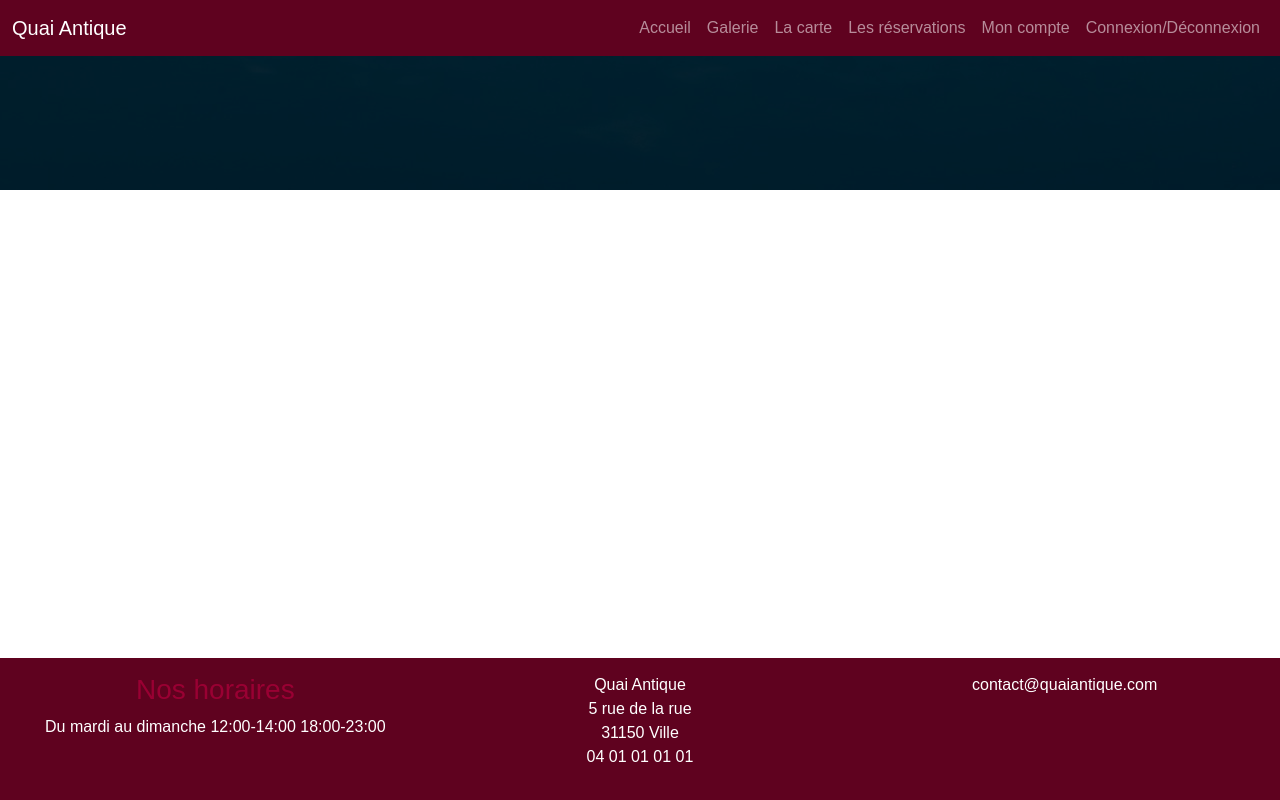
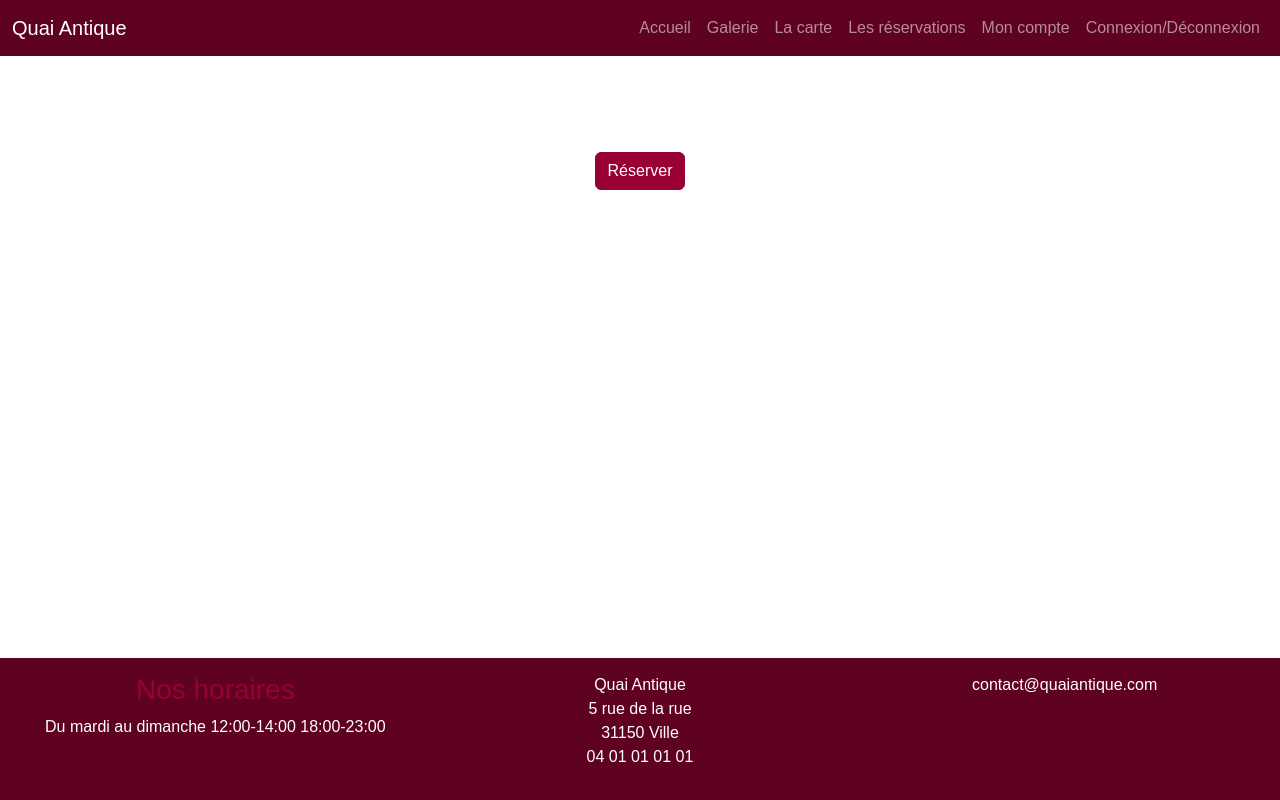
Before and after one commit to PerrineSchwabSimon/RestaurantLeQuaiAntiqueFront, a website with bundled scripts: page index.html in a window 1280 px wide. Built offline with nearby package versions, Linux system fonts and the light colour scheme; files whose address does not match are found by name; a web font is replaced by a local one.

Commit message:
Accueil 4

```diff
--- a/pages/home.html
+++ b/pages/home.html
@@ -1,5 +1,5 @@
-<div class="hero-scene text-center">
-    <div class="hero-scene-content">
+<div class="resort text-center text-white">
+    <div class="resort">
             <p>Le chef Arnaud Michant vous invite au</p>
                 <h1>Quai Antique</h1>
                 <button class="btn btn-primary">Réserver</button>
--- a/scss/main.scss
+++ b/scss/main.scss
@@ -21,7 +21,7 @@ p{
             font-size: 18px;
 }
 
-.hero-scene{
+.resort{
     position: relative;
     &::before{
         content:"";
@@ -34,7 +34,7 @@ p{
         background-size: cover;
         filter: brightness(0.3);
     }
-            *{
+    *{
         //Positionner les éléments devant le ::before
         position:relative;
     }
```
